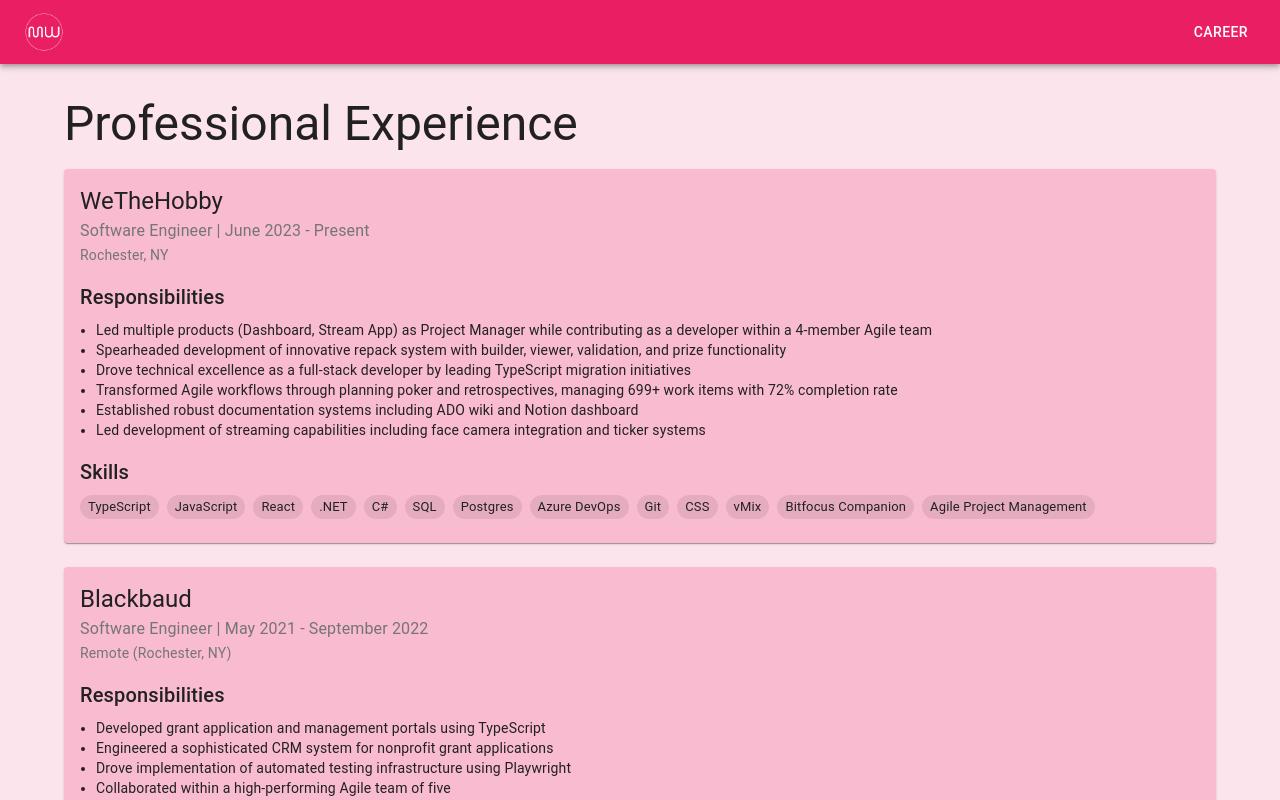
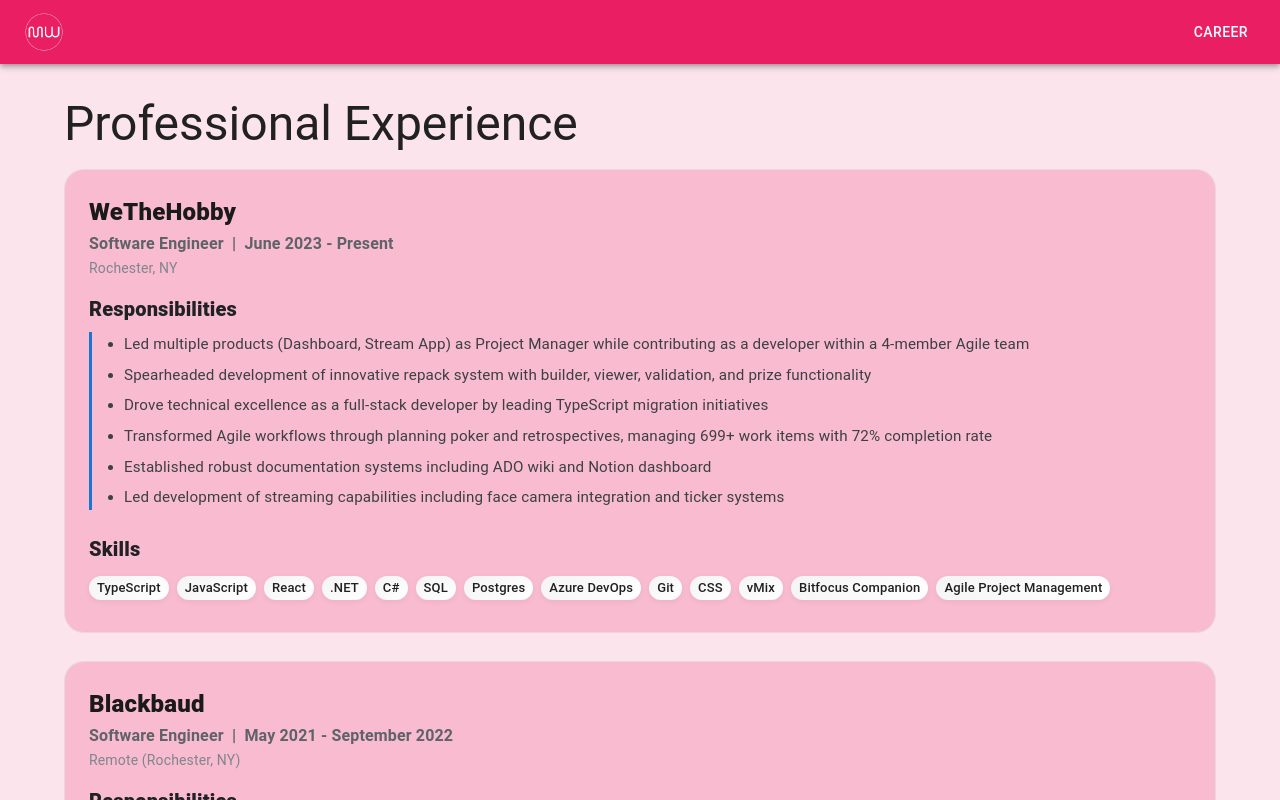
Before and after one commit to mrw6863/morganwest-dev, a React (Create React App) app in the folder morganwest-dev/: page /career in a window 1280 px wide. Shown: the top 800 px of the page. Built offline with nearby package versions, Linux system fonts and the light colour scheme.

Commit message:
experience card changes -- playing around w things trying to get my bearings again b4 jumping into design

```diff
--- /dev/null
+++ b/morganwest-dev/global.d.ts
@@ -0,0 +1,5 @@
+declare module '*.module.css';
+declare module '*.module.scss';
+declare module '*.png';
+declare module '*.jpg';
+declare module '*.svg';
--- /dev/null
+++ b/morganwest-dev/src/components/ExperienceCard/ExperienceCard.module.css
@@ -0,0 +1,78 @@
+.card {
+    margin-bottom: 1.75rem;
+    padding: 0.5rem;
+    border-radius: 20px !important;
+    background: linear-gradient(145deg, #ffffff, #f6f7f9);
+    box-shadow: 0 6px 20px rgba(0, 0, 0, 0.06);
+    transition: all 0.3s ease;
+    border: 1px solid rgba(230, 230, 230, 0.6);
+  }
+
+  .card:hover {
+    transform: translateY(-4px);
+    box-shadow: 0 10px 28px rgba(0, 0, 0, 0.1);
+    border-color: rgba(200, 200, 200, 0.5);
+  }
+
+  .company {
+    font-weight: 800 !important;
+    font-size: 1.5rem !important;
+    color: #1a1a1a;
+  }
+
+  .subtitle {
+    color: #5f6368;
+    font-weight: 700 !important;
+    margin-top: 2px;
+  }
+
+  .location {
+    color: #80868b;
+    font-size: 0.95rem;
+    margin-bottom: 0.75rem;
+  }
+
+  .sectionTitle {
+    margin-top: 1rem;
+    font-weight: 800 !important;
+    color: #202124;
+    font-size: 1.25rem !important;
+  }
+
+  .responsibilityList {
+    padding-left: 2rem;
+    margin: 0.5rem 0;
+    list-style: disc;
+    color: #3c4043;
+    line-height: 1.6;
+    border-left: 3px solid #1976d2;
+  }
+
+  .responsibilityList li {
+    margin-bottom: 0.4rem;
+    font-size: 0.95rem;
+  }
+
+  .skillContainer {
+    display: flex;
+    flex-wrap: wrap;
+    gap: 8px;
+    margin-top: 0.75rem;
+  }
+
+  .chip {
+    background: linear-gradient(145deg, #f4f4f4, #ffffff);
+    color: #333;
+    font-weight: 500;
+    border-radius: 10px;
+    border: 1px solid #e0e0e0;
+    box-shadow: 0 2px 6px rgba(0, 0, 0, 0.05);
+    transition: all 0.25s ease;
+  }
+
+  .chip:hover {
+    background: linear-gradient(145deg, #e8f0fe, #ffffff);
+    border-color: #1976d2;
+    color: #1976d2;
+    transform: translateY(-2px);
+  }
--- /dev/null
+++ b/morganwest-dev/src/components/ExperienceCard/ExperienceCard.tsx
@@ -0,0 +1,59 @@
+import React from 'react';
+import { Card, CardContent, Grid, Typography, Box, Chip } from '@mui/material';
+import styles from './ExperienceCard.module.css';
+
+interface ExperienceCardProps {
+  company: string;
+  title: string;
+  duration: string;
+  location: string;
+  responsibilities: string[];
+  skills: string[];
+}
+
+const ExperienceCard: React.FC<ExperienceCardProps> = ({
+  company,
+  title,
+  duration,
+  location,
+  responsibilities,
+  skills,
+}) => {
+  return (
+    <Card className={styles.card} elevation={0}>
+      <CardContent>
+        <Grid container spacing={2}>
+          <Grid item xs={12}>
+            <Typography className={styles.company}>{company}</Typography>
+            <Typography variant="subtitle1" className={styles.subtitle}>
+              {title} &nbsp;|&nbsp; {duration}
+            </Typography>
+            <Typography variant="body2" className={styles.location}>
+              {location}
+            </Typography>
+          </Grid>
+
+          <Grid item xs={12}>
+            <Typography className={styles.sectionTitle}>Responsibilities</Typography>
+            <Box component="ul" className={styles.responsibilityList}>
+              {responsibilities.map((resp, i) => (
+                <li key={i}>{resp}</li>
+              ))}
+            </Box>
+          </Grid>
+
+          <Grid item xs={12}>
+            <Typography className={styles.sectionTitle}>Skills</Typography>
+            <Box className={styles.skillContainer}>
+              {skills.map((skill, i) => (
+                <Chip key={i} label={skill} size="small" className={styles.chip} />
+              ))}
+            </Box>
+          </Grid>
+        </Grid>
+      </CardContent>
+    </Card>
+  );
+};
+
+export default ExperienceCard;
--- a/morganwest-dev/src/pages/CareerPage.tsx
+++ b/morganwest-dev/src/pages/CareerPage.tsx
@@ -1,13 +1,6 @@
 import React from 'react';
-import {
-  Typography,
-  Container,
-  Grid,
-  Card,
-  CardContent,
-  Box,
-  Chip
-} from '@mui/material';
+import { Typography, Container, Grid, Card, CardContent } from '@mui/material';
+import ExperienceCard from '../components/ExperienceCard/ExperienceCard';
 
 interface CareerExperience {
   company: string;
@@ -94,47 +87,8 @@
   return (
     <Container>
       <Typography variant="h3" gutterBottom>Professional Experience</Typography>
-
       {experiences.map((exp, index) => (
-        <Card key={index} sx={{ mb: 3 }}>
-          <CardContent>
-            <Grid container spacing={2}>
-              <Grid item xs={12}>
-                <Typography variant="h5">{exp.company}</Typography>
-                <Typography variant="subtitle1" color="text.secondary">
-                  {exp.title} | {exp.duration}
-                </Typography>
-                <Typography variant="body2" color="text.secondary">
-                  {exp.location}
-                </Typography>
-              </Grid>
-
-              <Grid item xs={12}>
-                <Typography variant="h6" gutterBottom>Responsibilities</Typography>
-                <Box component="ul" sx={{ pl: 2, m: 0 }}>
-                  {exp.responsibilities.map((resp, i) => (
-                    <Typography key={i} component="li" variant="body2">
-                      {resp}
-                    </Typography>
-                  ))}
-                </Box>
-              </Grid>
-
-              <Grid item xs={12}>
-                <Typography variant="h6" gutterBottom>Skills</Typography>
-                <Box sx={{ display: 'flex', flexWrap: 'wrap', gap: 1 }}>
-                  {exp.skills.map((skill, i) => (
-                    <Chip
-                      key={i}
-                      label={skill}
-                      size="small"
-                    />
-                  ))}
-                </Box>
-              </Grid>
-            </Grid>
-          </CardContent>
-        </Card>
+        <ExperienceCard key={index} {...exp} />
       ))}
 
       <Typography variant="h3" gutterBottom>Education & Certifications</Typography>
--- a/morganwest-dev/src/theme.ts
+++ b/morganwest-dev/src/theme.ts
@@ -95,6 +95,13 @@
         },
       },
     },
+    MuiPaper: {
+      styleOverrides: {
+        root: {
+          borderRadius: 50
+        }
+      }
+    }
   },
 });
 
--- a/morganwest-dev/tsconfig.json
+++ b/morganwest-dev/tsconfig.json
@@ -16,5 +16,8 @@
       "noEmit": true,
       "jsx": "react-jsx"
     },
-    "include": ["src"]
+    "include": [
+      "src",
+      "global.d.ts"
+    ]
   }
```
